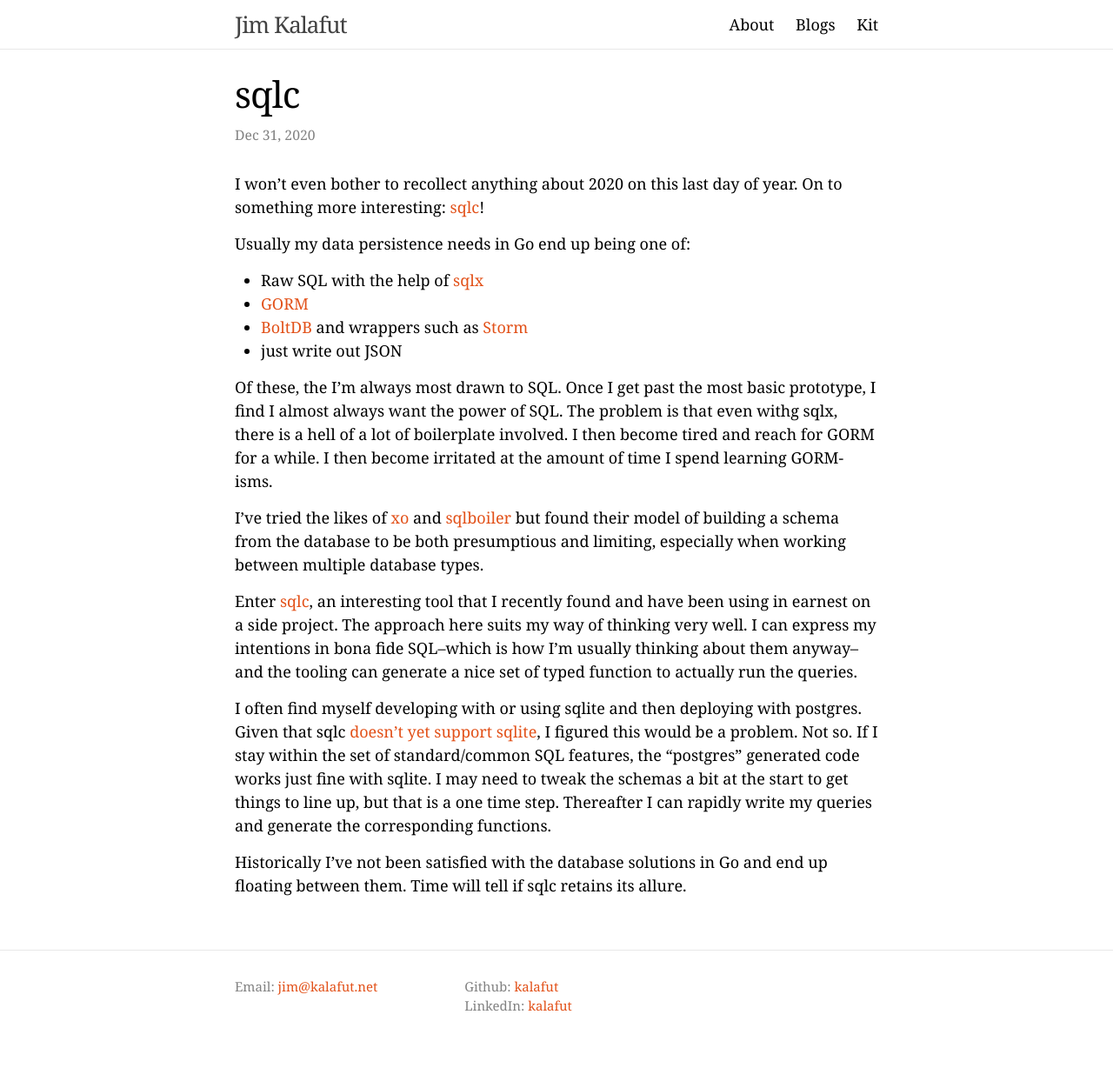
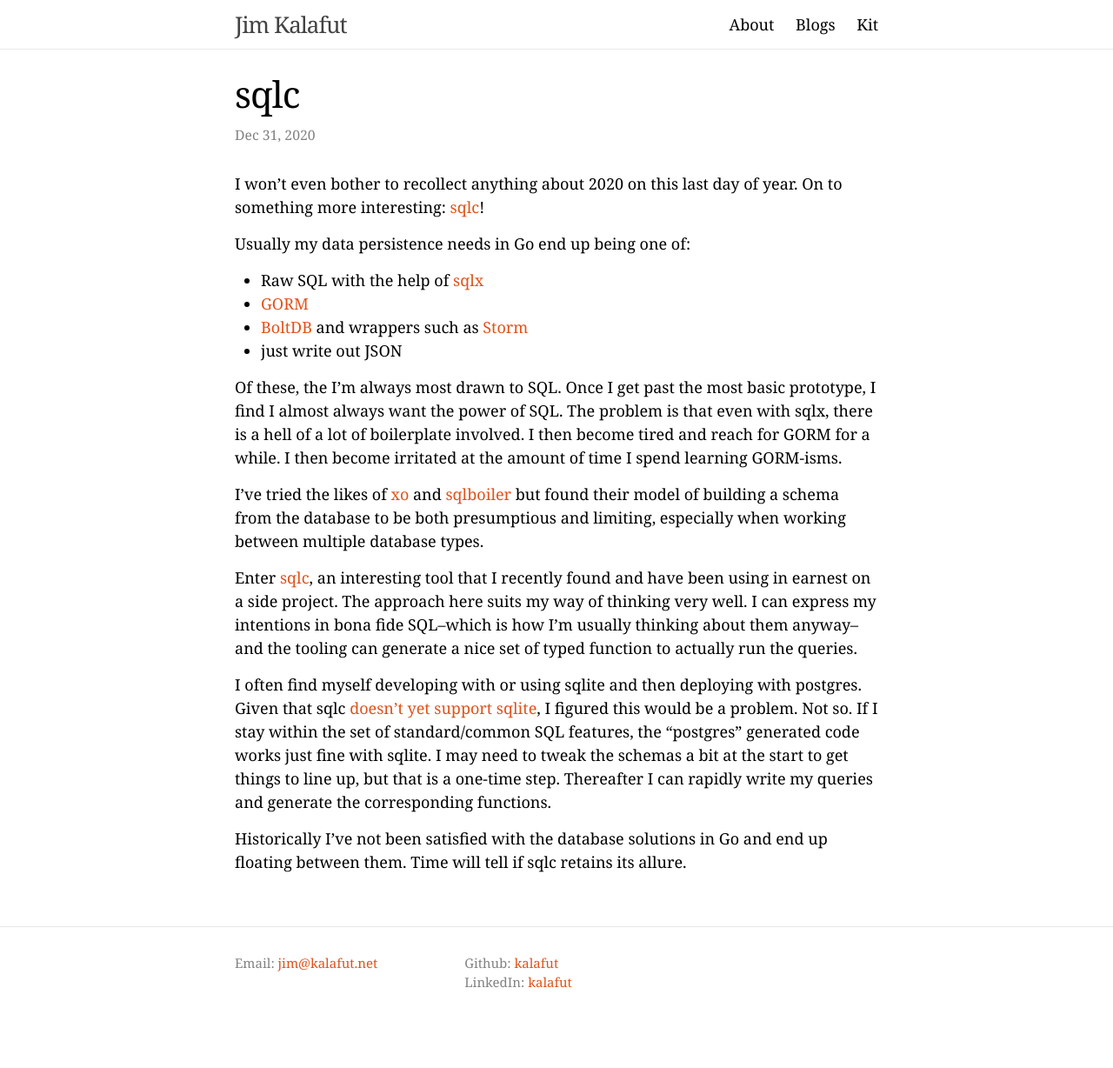
Before and after one commit to kalafut/kalafut.github.io, a Jekyll site: the page built from _posts/2020-12-31-sqlc.md, in a window 1280 px wide. Shown: the whole page at 87% size. Built offline with Jekyll 4.4.1, drawn with Linux system fonts in a browser that asks for light colours; after the commit the page ends 1201 px from its top, so only the background shows below that.

Commit message:
Fix typos

```diff
--- a/_posts/2020-12-31-sqlc.md
+++ b/_posts/2020-12-31-sqlc.md
@@ -8,13 +8,13 @@ interesting: [sqlc](https://sqlc.dev)!
 
 Usually my data persistence needs in Go end up being one of:
 
-* Raw SQL with the help of [sqlx](https://github.com/jmoiron/sqlx)
+* Raw SQL with the help of [sqlx](http://jmoiron.github.io/sqlx/)
 * [GORM](https://gorm.io)
 * [BoltDB](https://github.com/etcd-io/bbolt) and wrappers such as [Storm](https://github.com/asdine/storm)
 * just write out JSON
 
 Of these, the I'm always most drawn to SQL. Once I get past the most basic prototype, I find I almost
-always want the power of SQL. The problem is that even withg sqlx, there is a hell of a lot of boilerplate
+always want the power of SQL. The problem is that even with sqlx, there is a hell of a lot of boilerplate
 involved. I then become tired and reach for GORM for a while. I then become irritated at the amount of
 time I spend learning GORM-isms.
 
@@ -31,7 +31,7 @@ I often find myself developing with or using sqlite and then deploying with post
 [doesn't yet support sqlite](https://github.com/kyleconroy/sqlc/issues/161), I figured this would be a problem. Not so. If I
 stay within the set of standard/common SQL features, the "postgres" generated code works just fine
 with sqlite. I may need to tweak the schemas a bit at the start to get things to line up, but that is a
-one time step. Thereafter I can rapidly write my queries and generate the corresponding functions.
+one-time step. Thereafter I can rapidly write my queries and generate the corresponding functions.
 
 Historically I've not been satisfied with the database solutions in Go and end up floating between them.
 Time will tell if sqlc retains its allure.
```
